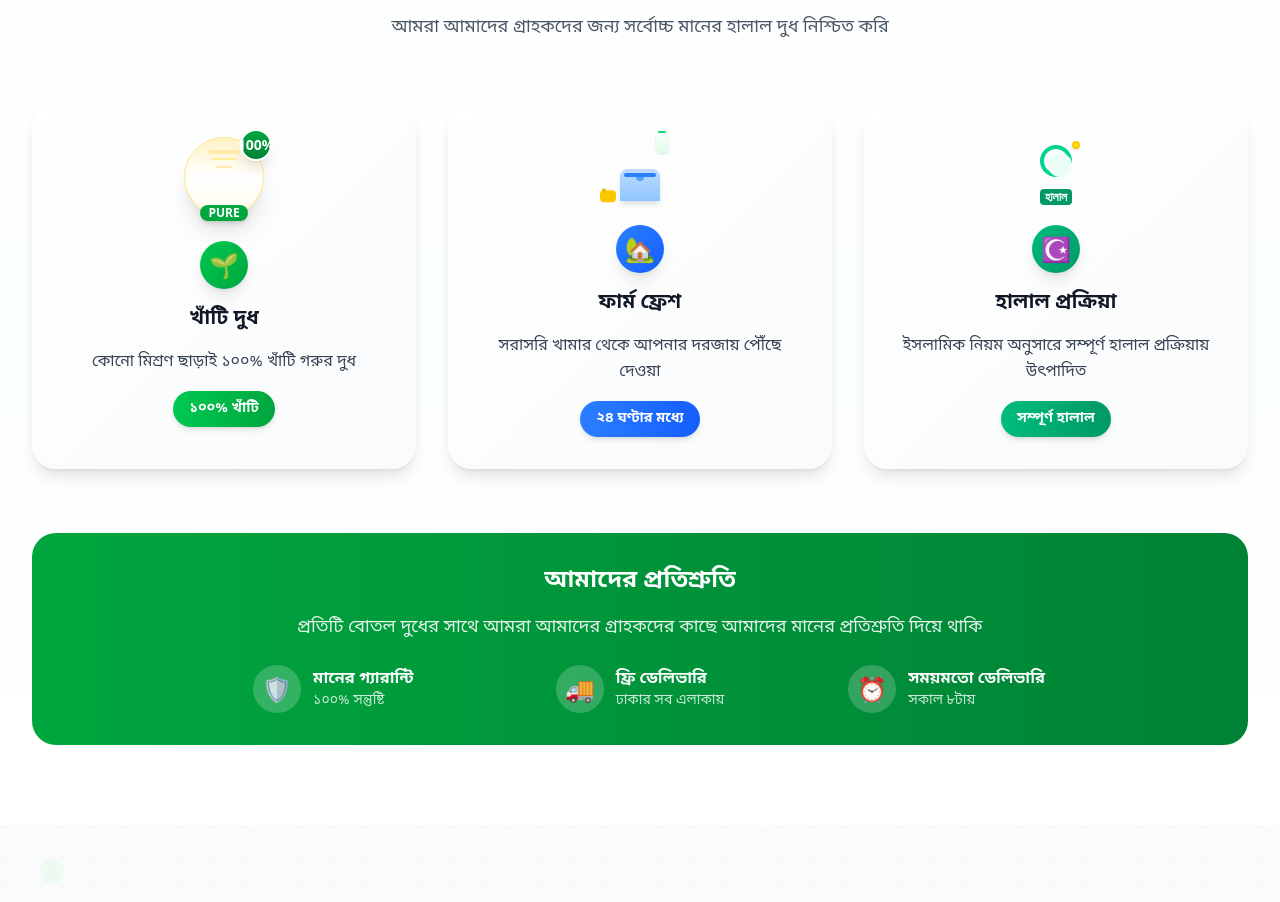
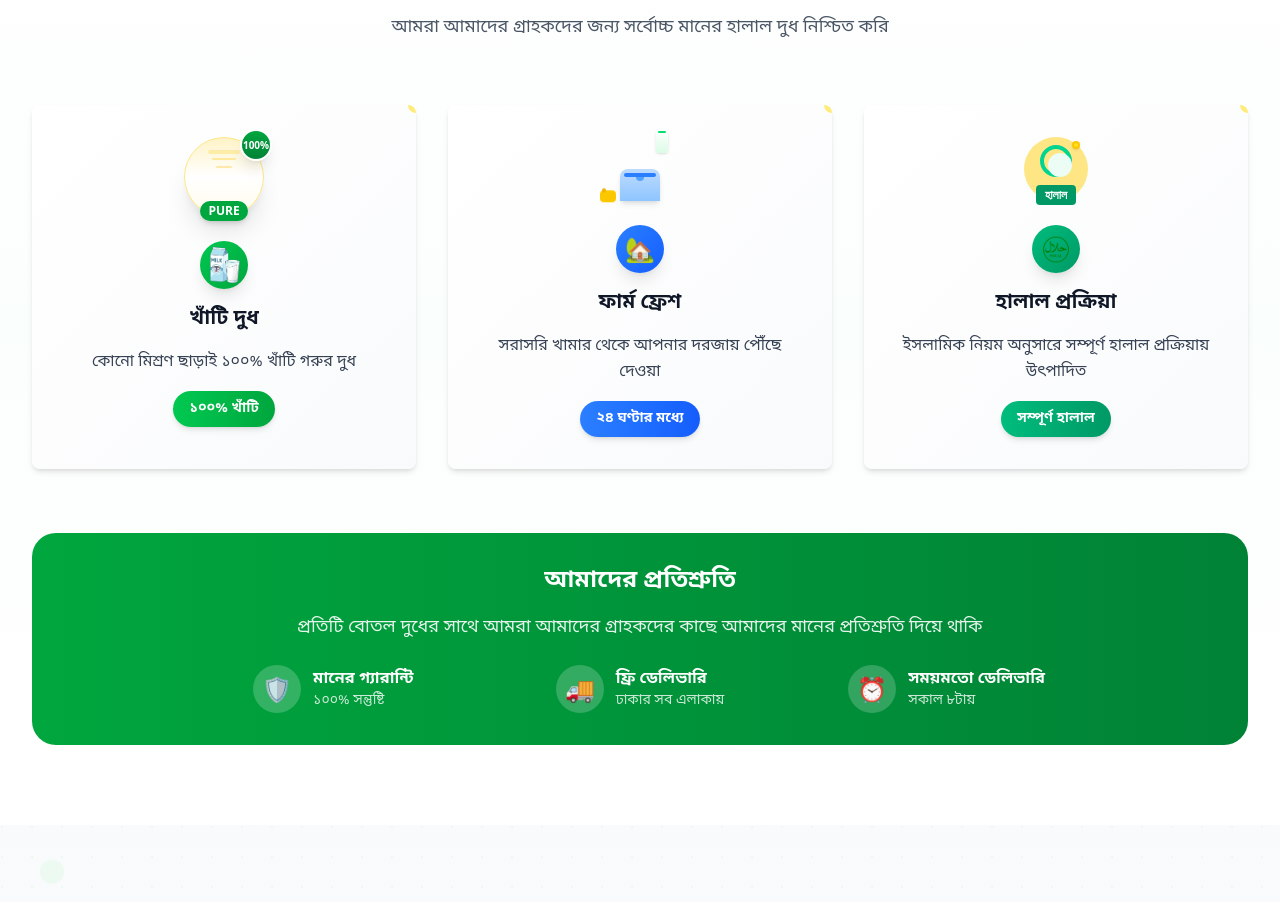
Before and after one commit to Salman-Ahamed/Tawakkul-Agro, a Next.js app: page / in a window 1280 px wide. Shown: the part 1059-1961 px from the top of the page. Built offline with nearby package versions, Linux system fonts and the light colour scheme.

Commit message:
কেন তাওয়াক্কুল এগ্রো? ei section er card e ektu gosa maja kora hoice

```diff
--- a/src/app/_components/features-section.tsx
+++ b/src/app/_components/features-section.tsx
@@ -1,7 +1,9 @@
+import Image from "next/image";
+
 export const FeaturesSection = () => {
   const features = [
     {
-      icon: "🌱",
+      icon: <Image className="rounded-full" src="/ml.png" height={60} width={60} alt="milk" />,
       title: "খাঁটি দুধ",
       description: "কোনো মিশ্রণ ছাড়াই ১০০% খাঁটি গরুর দুধ",
       color: "from-green-500 to-green-600",
@@ -23,11 +25,11 @@ export const FeaturesSection = () => {
 
           {/* Professional quality badge */}
           <div className="absolute -top-2 -right-2 flex h-8 w-8 items-center justify-center rounded-full border-2 border-white bg-gradient-to-b from-green-600 to-green-700 shadow-lg">
-            <span className="text-sm font-bold text-white">100%</span>
+            <span className="text-[10px] font-bold text-white">100%</span>
           </div>
 
           {/* Purity certification */}
-          <div className="absolute -bottom-1 left-1/2 flex h-4 w-12 -translate-x-1/2 items-center justify-center rounded-full bg-green-600 shadow-md">
+          <div className="absolute -bottom-1 left-1/2 flex h-5 w-12 -translate-x-1/2 items-center justify-center rounded-full bg-green-600 shadow-md">
             <span className="text-xs font-bold text-white">PURE</span>
           </div>
         </div>
@@ -59,14 +61,16 @@ export const FeaturesSection = () => {
       ),
     },
     {
-      icon: "☪️",
+      icon: (
+        <Image className="rounded-full" src="/HALAL-Logo.png" height={60} width={60} alt="milk" />
+      ),
       title: "হালাল প্রক্রিয়া",
       description: "ইসলামিক নিয়ম অনুসারে সম্পূর্ণ হালাল প্রক্রিয়ায় উৎপাদিত",
       color: "from-emerald-500 to-emerald-600",
       bgColor: "from-emerald-50 to-emerald-100",
       stats: "সম্পূর্ণ হালাল",
       visual: (
-        <div className="relative mx-auto mb-4 h-16 w-16">
+        <div className="relative mx-auto mb-4 h-16 w-16 rounded-full bg-amber-200">
           {/* Crescent moon and star */}
           <div className="absolute top-2 left-1/2 h-8 w-8 -translate-x-1/2 rounded-full border-4 border-emerald-400">
             <div className="absolute top-1 left-1 h-6 w-6 rounded-full bg-emerald-50"></div>
@@ -75,7 +79,7 @@ export const FeaturesSection = () => {
             <div className="absolute top-0.5 left-0.5 h-1 w-1 rounded-full bg-yellow-300"></div>
           </div>
           {/* Halal certification badge */}
-          <div className="absolute -bottom-1 left-1/2 flex h-4 w-8 -translate-x-1/2 items-center justify-center rounded bg-emerald-600">
+          <div className="absolute -bottom-1 left-1/2 flex h-5 w-10 -translate-x-1/2 items-center justify-center rounded bg-emerald-600">
             <span className="text-xs font-bold text-white">হালাল</span>
           </div>
         </div>
@@ -106,7 +110,7 @@ export const FeaturesSection = () => {
           {features.map((feature, index) => (
             <div
               key={index}
-              className="group relative overflow-hidden rounded-3xl bg-gradient-to-br from-white to-gray-50 p-8 text-center shadow-lg transition-all duration-300 hover:-translate-y-2 hover:shadow-2xl"
+              className="group relative overflow-hidden rounded-lg bg-gradient-to-br from-white to-gray-50 p-8 text-center shadow-md transition-all duration-300 hover:-translate-y-2 hover:shadow-xl"
             >
               {/* Background gradient */}
               <div
```
Also changed, not shown: public/HALAL-Logo.png (added), public/milk-boy.jpg (added).
